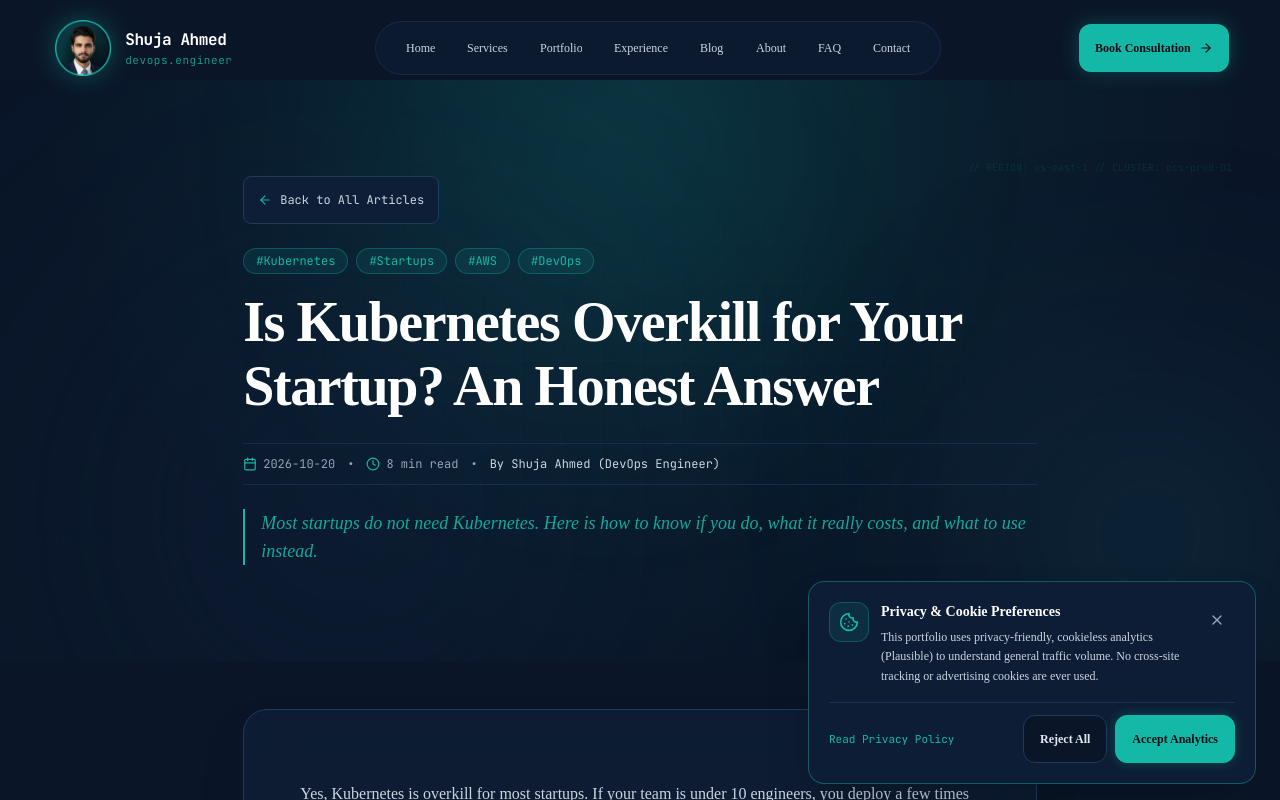
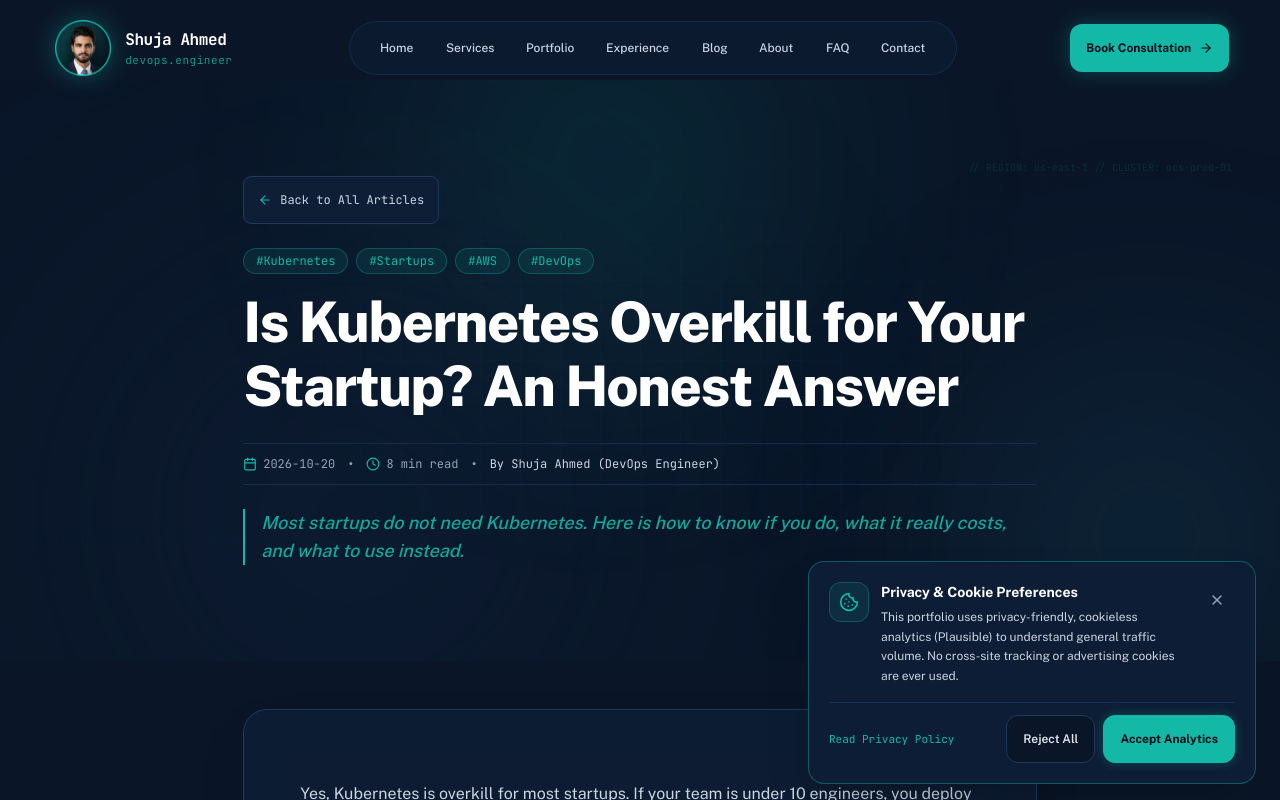
Before and after one commit to ShujaAhmed786/portfolio, a Next.js app: page /blog/is-kubernetes-overkill-for-startups in a window 1280 px wide. Shown: the top 800 px of the page. Built offline with nearby package versions, Linux system fonts and the light colour scheme.

Commit message:
De-slop: new fonts, flat backgrounds, no orbs or glow (app)

```diff
--- a/src/app/globals.css
+++ b/src/app/globals.css
@@ -130,9 +130,6 @@ body {
     linear-gradient(to bottom, rgba(30, 58, 95, 0.25) 1px, transparent 1px);
 }
 
-.bg-radial-gradient {
-  background: radial-gradient(circle at 50% 0%, rgba(20, 184, 166, 0.12) 0%, rgba(10, 22, 40, 0) 70%);
-}
 
 /* Reveal Primitives (Bottom-to-Top Clip-Path Wipe) */
 .reveal-clip {
--- a/src/app/layout.tsx
+++ b/src/app/layout.tsx
@@ -1,5 +1,5 @@
 import type { Metadata } from "next";
-import { Inter, JetBrains_Mono, Space_Grotesk } from "next/font/google";
+import { Bricolage_Grotesque, JetBrains_Mono, Public_Sans } from "next/font/google";
 import "./globals.css";
 import { Navbar } from "@/components/Navbar";
 import { Footer } from "@/components/Footer";
@@ -11,9 +11,9 @@ import { PageTransitionOverlay } from "@/components/PageTransitionOverlay";
 import { CookieConsent } from "@/components/CookieConsent";
 import { Analytics } from "@/components/Analytics";
 
-const inter = Inter({
+const publicSans = Public_Sans({
   subsets: ["latin"],
-  variable: "--font-inter",
+  variable: "--font-public-sans",
   display: "swap",
 });
 
@@ -23,9 +23,9 @@ const jetbrainsMono = JetBrains_Mono({
   display: "swap",
 });
 
-const spaceGrotesk = Space_Grotesk({
+const bricolage = Bricolage_Grotesque({
   subsets: ["latin"],
-  variable: "--font-space-grotesk",
+  variable: "--font-bricolage",
   display: "swap",
 });
 
@@ -109,7 +109,7 @@ export default function RootLayout({
   };
 
   return (
-    <html lang="en" className={`${inter.variable} ${jetbrainsMono.variable} ${spaceGrotesk.variable} dark`}>
+    <html lang="en" className={`${publicSans.variable} ${jetbrainsMono.variable} ${bricolage.variable} dark`}>
       <head>
         <script
           type="application/ld+json"
--- a/src/app/not-found.tsx
+++ b/src/app/not-found.tsx
@@ -21,7 +21,7 @@ export default function NotFound() {
         <div className="flex flex-col sm:flex-row items-center justify-center gap-4">
           <Link
             href="/"
-            className="inline-flex items-center gap-2 rounded-xl bg-teal-accent px-6 py-3 text-xs font-bold text-navy-950 hover:bg-teal-glow shadow-[0_0_20px_rgba(20,184,166,0.3)] transition-all"
+            className="inline-flex items-center gap-2 rounded-xl bg-teal-accent px-6 py-3 text-xs font-bold text-navy-950 hover:bg-teal-glow transition-all"
           >
             <Home className="h-4 w-4" />
             <span>Return to Safe Ground</span>
```
